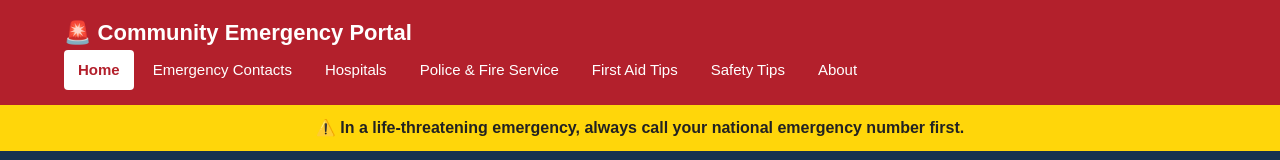
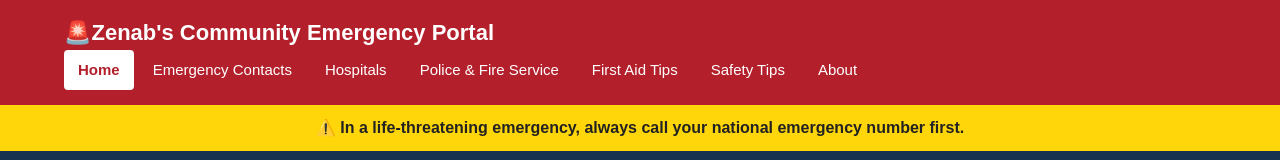
Before and after one commit to mawunyosedzro13-source/ComunityEmergencyPortal, a plain HTML site: page index.html in a window 1280 px wide. Shown: the top 160 px of the page. Drawn offline with Linux system fonts and the light colour scheme.

Commit message:
Update index.html

```diff
--- a/index.html
+++ b/index.html
@@ -3,13 +3,13 @@
 <head>
   <meta charset="UTF-8">
   <meta name="viewport" content="width=device-width, initial-scale=1.0">
-  <title>Home | Community Emergency Information Portal</title>
+  <title>Zenab's Home | Community Emergency Information Portal</title>
   <link rel="stylesheet" href="style.css">
 </head>
 <body>
 
   <header>
-    <div class="logo">🚨 Community Emergency Portal</div>
+    <div class="logo">🚨Zenab's Community Emergency Portal</div>
     <nav>
       <ul>
         <li><a href="index.html" class="active">Home</a></li>
```
